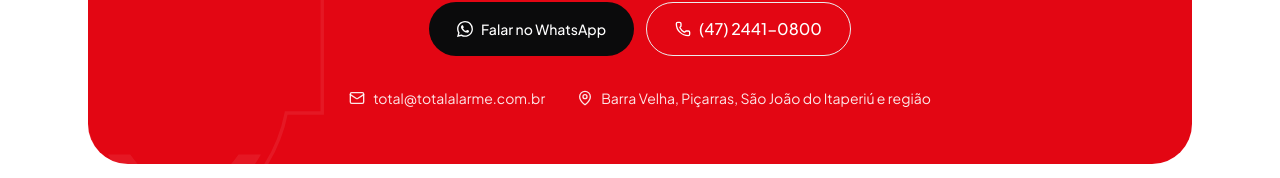
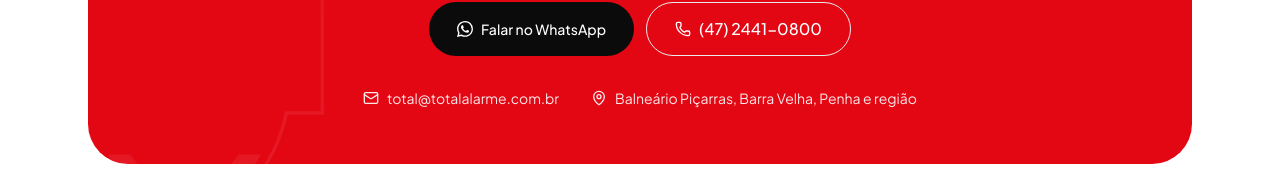
Before and after one commit to SomosCreated/total-alarme-site, a Next.js app: page / in a window 1280 px wide. Shown: the part 6331-6509 px from the top of the page. Built offline with nearby package versions, Linux system fonts and the light colour scheme; no server answers.

Commit message:
fix(content): service area is Balneário Piçarras, Barra Velha e Penha
Co-Authored-By: Claude Opus 4.8 <noreply@anthropic.com>

```diff
--- a/content/site.ts
+++ b/content/site.ts
@@ -140,7 +140,7 @@ export const whatsappDefaultMessage =
   "Olá! Gostaria de saber mais sobre o monitoramento da Total Alarme.";
 
 export const faq: FaqItem[] = [
-  { q: "A Total Alarme atende a minha cidade?", a: "Atendemos Barra Velha, Piçarras, São João do Itaperiú e região do litoral norte de Santa Catarina, com monitoramento 24 horas e atendimento no local." },
+  { q: "A Total Alarme atende a minha cidade?", a: "Atendemos Balneário Piçarras, Barra Velha, Penha e região do litoral norte de Santa Catarina, com monitoramento 24 horas e atendimento no local." },
   { q: "O que é o atendimento tático presencial?", a: "Quando o alarme dispara e a ocorrência exige presença física, nossa equipe vai até o endereço verificar a situação e dar apoio, em vez de só registrar o evento à distância." },
   { q: "Como funciona o monitoramento 24 horas?", a: "Seu sistema envia os eventos para a nossa central, que acompanha tudo 24 horas por dia. Diante de uma ocorrência, acionamos os responsáveis e, quando necessário, a equipe vai ao local." },
   { q: "Vocês fazem monitoramento residencial e comercial?", a: "Sim. Atendemos residências e empresas de pequeno porte, com soluções adequadas a cada tipo de imóvel." },
--- a/lib/site-config.ts
+++ b/lib/site-config.ts
@@ -6,6 +6,6 @@ export const siteConfig = {
   email: "total@totalalarme.com.br",
   gtmId: process.env.NEXT_PUBLIC_GTM_ID ?? "",
   siteUrl: process.env.NEXT_PUBLIC_SITE_URL ?? "https://totalalarme.com.br",
-  cities: ["Barra Velha", "Piçarras", "São João do Itaperiú"],
+  cities: ["Balneário Piçarras", "Barra Velha", "Penha"],
   instagram: "https://instagram.com/totalalarme",
 } as const;
```
